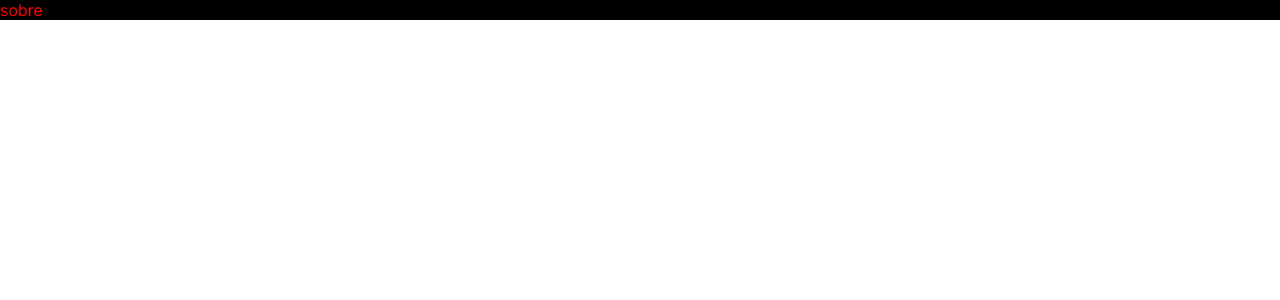
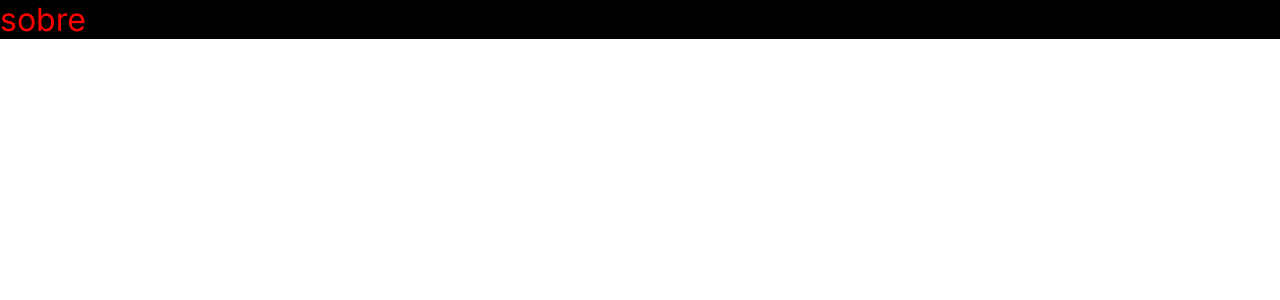
Before and after one commit to sthallysson/gitflow-project, a Next.js app: page /sobre in a window 1280 px wide. Shown: the top 300 px of the page. Built offline with nearby package versions, Linux system fonts and the light colour scheme.

Commit message:
style: fontSize

```diff
--- a/src/app/sobre/page.tsx
+++ b/src/app/sobre/page.tsx
@@ -4,6 +4,7 @@ export default function Sobre() {
       style={{
         color: '#f00',
         backgroundColor: '#000',
+        fontSize: '2rem',
       }}
     >
       sobre
```
